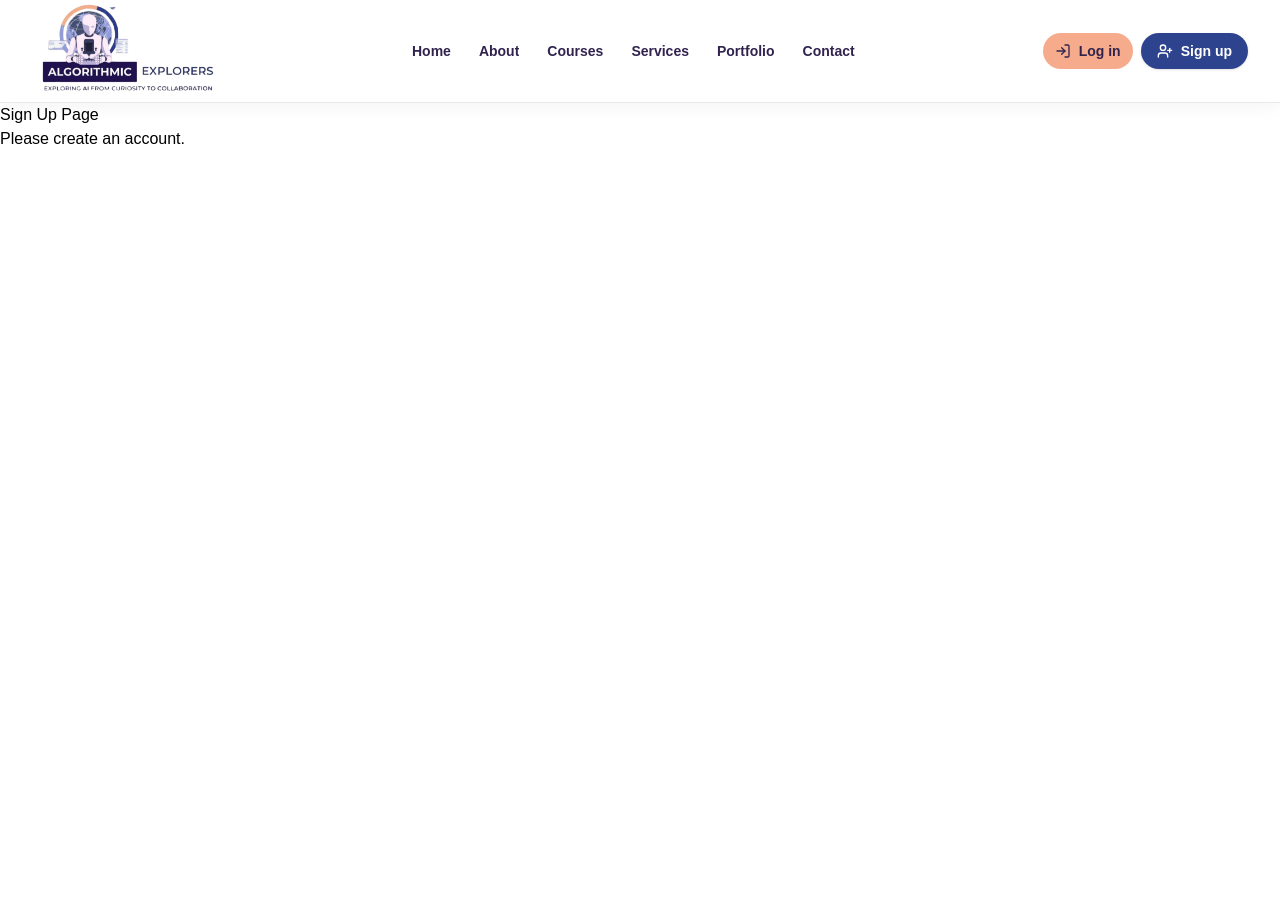
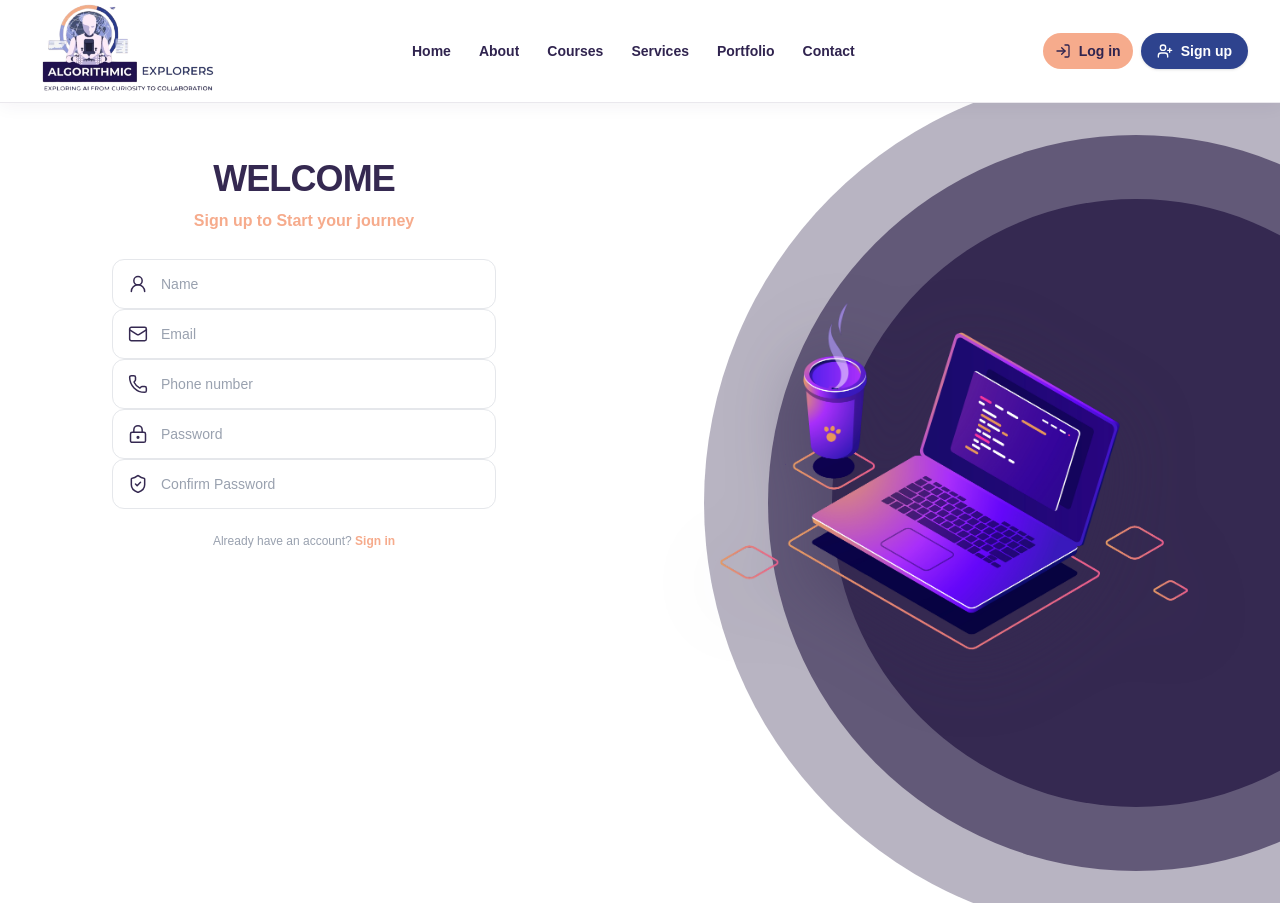
Before and after one commit to Elite-tch/algorithmic-explorers, a Next.js app: page /auth/signup in a window 1280 px wide. Before the commit the page ends 800 px from the top, so only its background shows below. Built offline with nearby package versions, Linux system fonts and the light colour scheme.

Commit message:
fix: update fields upon change

```diff
--- a/app/auth/signup/_components/SignupForm.jsx
+++ b/app/auth/signup/_components/SignupForm.jsx
@@ -53,6 +53,13 @@ const SignupForm = () => {
     // Later Submit Logic
   }
 
+  function updateFields({ target: { name, value } }) {
+    setFormFields({
+      ...formFields,
+      [name]: value,
+    });
+  }
+
   return (
     <div className="flex flex-col flex-1 px-1 pt-4 pb-8 max-w-md mx-auto lg:mx lg:mt w-full ">
       <form onSubmit={handleSubmit}>
@@ -62,7 +69,7 @@ const SignupForm = () => {
               key={input.id}
               name={input.name}
               type={input.type}
-              placeholder={label}
+              placeholder={input.label}
               icon={
                 input.name === "name"
                   ? UserRound
--- a/app/auth/signup/page.js
+++ b/app/auth/signup/page.js
@@ -1,10 +1,82 @@
+import Image from "next/image";
+import MobileSignUpHero from "./_components/MobileSignUpHero";
+import SignupForm from "./_components/SignupForm";
 
+export default function LoginPage() {
 
-export default function SignupPage() {
   return (
-    <div>
-      <h1>Sign Up Page</h1>
-      <p>Please create an account.</p>
+    <div className="m-0 min-h-screen flex flex-col lg:grid lg:grid-cols-2">
+
+      {/* Left Column: Form & Mobile Headers */}
+      <div className=" flex flex-col w-full h-full">
+
+        {/* Mobile Header (Hidden on PC) */}
+        <MobileSignUpHero />
+
+        {/* Content Container (Centers form on mobile, aligns top-left on PC) */}
+        <div className="flex flex-col flex-1 px-7 pt-2 pb-8 max-w-md mx-auto lg:mx-20 lg:mt-12 w-full">
+
+          {/* PC Header (Hidden on Mobile) */}
+          <div className="hidden lg:block">
+            <h1
+              data-aos="fade-right"
+              suppressHydrationWarning={true} //  Fix hydration warning issue
+              className="hidden lg:flex justify-center items-center gap-3 text-4xl font-extrabold tracking-tight text-[#352951]"
+            >
+              <span>WELCOME</span>
+            </h1>
+            <p
+              data-aos="fade-left"
+              suppressHydrationWarning={true} //  Fix hydration warning issue
+              className="hidden lg:flex justify-center text-[#f6ab8c] font-bold text=xl my-2.5"
+            >
+              Sign up to Start your journey
+            </p>
+          </div>
+
+          {/* Form Component*/}
+          <SignupForm />
+
+        </div>
+      </div>
+
+      {/* Right Column -  Hidden on Mobile */}
+      <section className="hidden lg:flex relative w-full h-full min-h-150 items-center justify-center overflow-hidden">
+        {/* Largest circle */}
+        <div data-aos="fade-left"
+          data-aos-anchor="#anchor"
+          data-aos-offset="500"
+          data-aos-duration="400"
+          suppressHydrationWarning={true} //  Fix hydration warning issue
+          className="absolute right-[-45%] top-1/2 -translate-y-1/2 w-[135%] aspect-square rounded-full bg-[#352951]/35" />
+
+        {/* middle Circle */}
+        <div data-aos="fade-left"
+          data-aos-anchor="#anchor"
+          data-aos-offset="500"
+          data-aos-duration="800"
+          suppressHydrationWarning={true} //  Fix hydration warning issue
+
+          className="absolute right-[-35%] top-1/2 -translate-y-1/2 w-[115%] aspect-square rounded-full bg-[#352951]/65" />
+
+        {/*  smallest circle */}
+        <div data-aos="fade-left"
+          data-aos-anchor="#anchor"
+          data-aos-offset="500"
+          data-aos-duration="1000"
+          suppressHydrationWarning={true} //  Fix hydration warning issue
+          className="absolute right-[-25%] top-1/2 -translate-y-1/2 w-[95%] aspect-square rounded-full bg-[#352951]" />
+
+        {/* Laptop Image */}
+        <div className="relative z-10 drop-shadow-[0_20px_35px_rgba(53,41,81,0.5)]">
+          <Image
+            src="/login-image-PC.png"
+            alt="laptop"
+            width={700}
+            height={700}
+          />
+        </div>
+      </section>
     </div>
   );
 }
```
